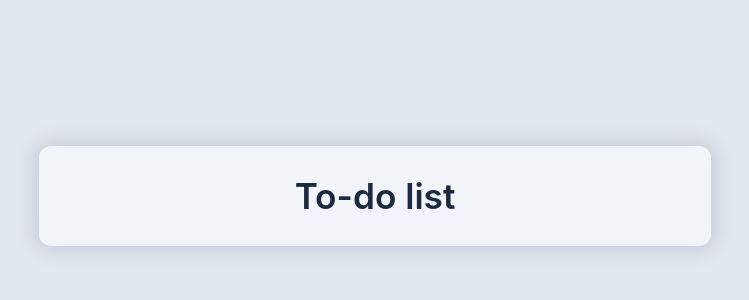
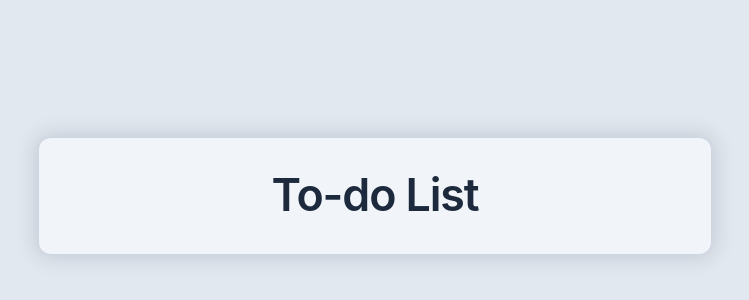
Before and after one commit to jeffvini/todo-list, a React (Vite) app: page / in a window 1280 px wide. Shown: the part 204-504 px from the top of the page, without its empty margins (265-1014 px from the left). Built offline with nearby package versions, Linux system fonts and the light colour scheme.

Commit message:
refactor(App): update h1 font size with clamp and tracking-tight

```diff
--- a/src/App.tsx
+++ b/src/App.tsx
@@ -2,8 +2,8 @@ function App() {
   return (
     <main className="flex min-h-dvh w-full items-center justify-center px-4 py-6">
       <div className="w-full max-w-2xl rounded-xl bg-slate-100 p-6 shadow-[0_0_20px_4px_rgba(30,41,59,0.15)]">
-        <h1 className="text-center text-[clamp(1.8rem,5vw,2.2rem)] font-semibold text-slate-800">
-          To-do list
+        <h1 className="text-center text-[clamp(2.2rem,5vw,2.8rem)] font-semibold tracking-tight text-slate-800">
+          To-do List
         </h1>
       </div>
     </main>
```
